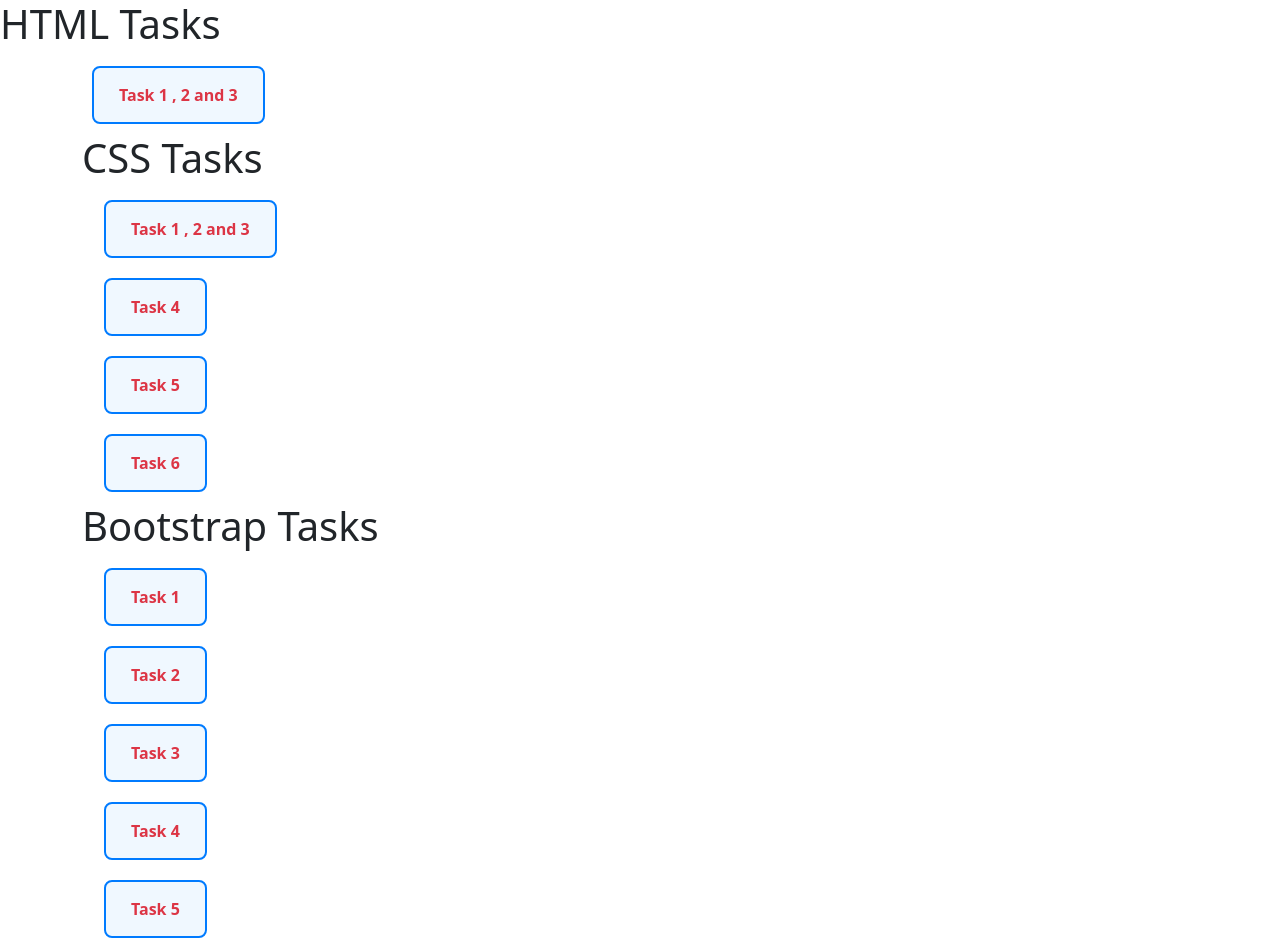
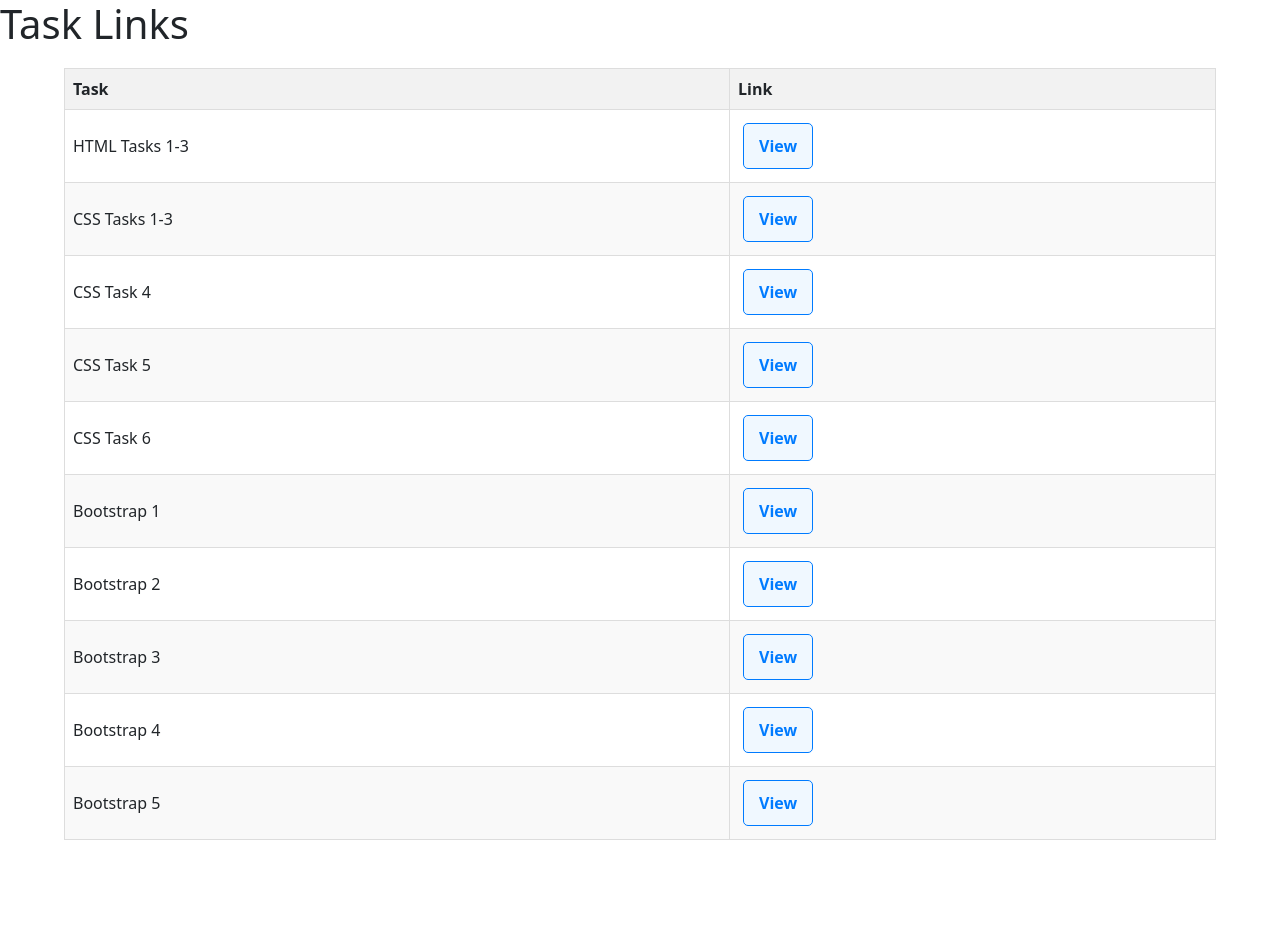
Before and after one commit to Deekshith1869/Training_session, a plain HTML site: page index.html in a window 1280 px wide. After the commit the page ends 860 px from the top, so only its background shows below. Drawn offline with nearby package versions, Linux system fonts and the light colour scheme.

Commit message:
index.html

```diff
--- a/index.html
+++ b/index.html
@@ -1,9 +1,9 @@
 <!DOCTYPE html>
 <html lang="en">
 <head>
-    <meta charset="UTF-8" />
-    <meta name="viewport" content="width=device-width, initial-scale=1.0" />
-    <title>Tasks Page</title>
+    <meta charset="UTF-8">
+    <meta name="viewport" content="width=device-width, initial-scale=1.0">
+    <title>Task Links</title>
     <link
         href="https://cdn.jsdelivr.net/npm/bootstrap@5.0.2/dist/css/bootstrap.min.css"
         rel="stylesheet"
@@ -11,15 +11,12 @@
         crossorigin="anonymous"
     />
     <style>
-      .container {
-        text-decoration: none;
-      }
         .link-box {
             display: inline-block;
-        padding: 15px 25px;
-        margin: 10px;
-        border: 2px solid #007bff;
-        border-radius: 8px;
+            padding: 10px 15px;
+            margin: 5px;
+            border: 1px solid #007bff;
+            border-radius: 5px;
             text-decoration: none;
             color: #007bff;
             font-weight: bold;
@@ -30,56 +27,78 @@
             background-color: #007bff;
             color: white;
         }
+        .task-table {
+            width: 90%;
+            margin: 20px auto;
+            border-collapse: collapse;
+        }
+        .task-table th, .task-table td {
+            border: 1px solid #ddd;
+            padding: 8px;
+            text-align: left;
+        }
+        .task-table th {
+            background-color: #f2f2f2;
+        }
+        .task-table tbody tr:nth-child(even) {
+            background-color: #f9f9f9;
+        }
+        .task-table tbody tr:hover {
+            background-color: #e0e0e0;
+        }
     </style>
 </head>
 <body>
-    <h1>HTML Tasks</h1>
-    <div class="container">
-      <a href="task1.html" class="text-decoration-none text-danger link-box"
-        >Task 1 , 2 and 3</a
-      >
-      <br />
-    <h1>CSS Tasks</h1>
-    <div class="container">
-      <a href="css1.html" class="text-decoration-none text-danger link-box"
-        >Task 1 , 2 and 3</a
-      >
-      <br />
-      <a href="css4.html" class="text-decoration-none text-danger link-box"
-        >Task 4</a
-      >
-      <br />
-      <a href="css2.html" class="text-decoration-none text-danger link-box"
-        >Task 5</a
-      >
-      <br />
-      <a href="css3.html" class="text-decoration-none text-danger link-box"
-        >Task 6</a
-      >
-      <br />
-    </div>
-    <h1>Bootstrap Tasks</h1>
-    <div class="container">
-      <a href="bss3.html" class="text-decoration-none text-danger link-box"
-        >Task 1</a
-      >
-      <br />
-      <a href="bss5.html" class="text-decoration-none text-danger link-box"
-        >Task 2</a
-      >
-      <br />
-      <a href="bss2.html" class="text-decoration-none text-danger link-box"
-        >Task 3</a
-      >
-      <br />
-      <a href="bs1.html" class="text-decoration-none text-danger link-box"
-        >Task 4</a
-      >
-      <br />
-      <a href="bss4.html" class="text-decoration-none text-danger link-box"
-        >Task 5</a
-      >
-      <br />
-    </div>
+    <h1>Task Links</h1>
+    <table class="task-table">
+        <thead>
+            <tr>
+                <th>Task</th>
+                <th>Link</th>
+            </tr>
+        </thead>
+        <tbody>
+            <tr>
+                <td>HTML Tasks 1-3</td>
+                <td><a href="task1.html" class="link-box">View </a></td>
+            </tr>
+            <tr>
+                <td>CSS Tasks 1-3</td>
+                <td><a href="css1.html" class="link-box">View </a></td>
+            </tr>
+            <tr>
+                <td>CSS Task 4</td>
+                <td><a href="css4.html" class="link-box">View </a></td>
+            </tr>
+            <tr>
+                <td>CSS Task 5</td>
+                <td><a href="css2.html" class="link-box">View </a></td>
+            </tr>
+            <tr>
+                <td>CSS Task 6</td>
+                <td><a href="css3.html" class="link-box">View </a></td>
+            </tr>
+            <tr>
+                <td>Bootstrap 1</td>
+                <td><a href="bss3.html" class="link-box">View </a></td>
+            </tr>
+            <tr>
+                <td>Bootstrap 2</td>
+                <td><a href="bss5.html" class="link-box">View </a></td>
+            </tr>
+            <tr>
+                <td>Bootstrap 3</td>
+                <td><a href="bss2.html" class="link-box">View </a></td>
+            </tr>
+            <tr>
+                <td>Bootstrap 4</td>
+                <td><a href="bs1.html" class="link-box">View </a></td>
+            </tr>
+            <tr>
+                <td>Bootstrap 5</td>
+                <td><a href="bss4.html" class="link-box">View </a></td>
+            </tr>
+        </tbody>
+    </table>
 </body>
 </html>
```
Lines whose indentation alone changed are shown as unchanged.
